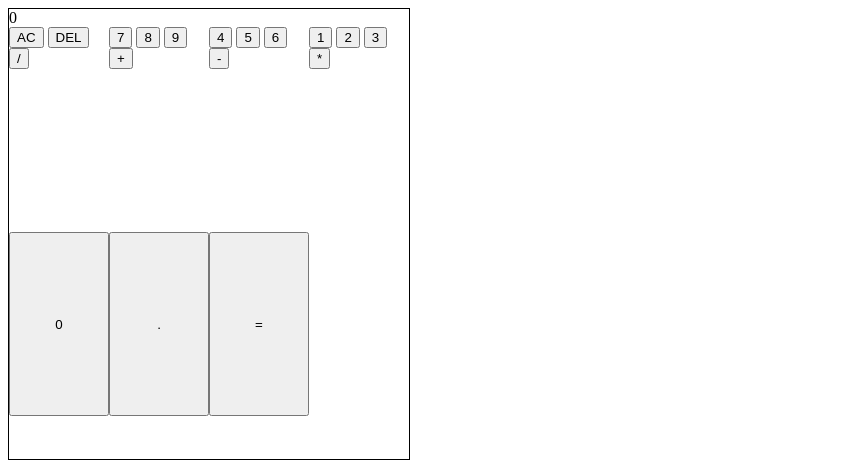
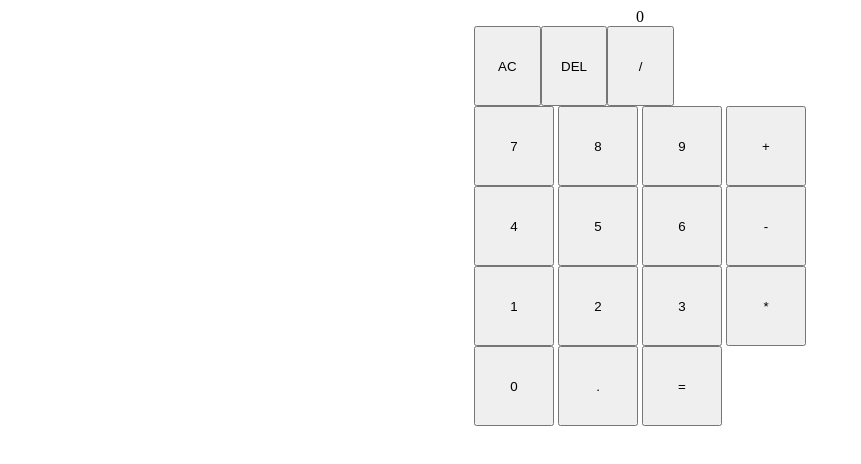
Before and after one commit to sammy7471/calculator, a plain HTML site: page index.html in a window 1280 px wide. Shown: the whole page, without its empty margins (0-861 px from the left). Drawn offline with Linux system fonts and the light colour scheme.

Commit message:
Edit style.css

```diff
--- a/style.css
+++ b/style.css
@@ -1,19 +1,26 @@
 /* style.css */
 
-#keys {
-    display: grid;
-    grid-template-columns: repeat(4, 1fr);
-    height: 389px;
-}
-
 #container {
-    border: 1px solid black;
-    height: 450px;
-    width: 400px;
+    display: flex;
+    flex-direction: column;
+    justify-content: center;
+    align-items: center;
 }
 
 .display {
     text-align: right;
+    display: block;
     height: 100px;
     border: 1px solid black;
+    border: 1px solid black;
 }
+
+button {
+    width: 80px;
+    height: 80px;
+}
+
+#section {
+    display: flex;
+    width: 200px;
+}
```
